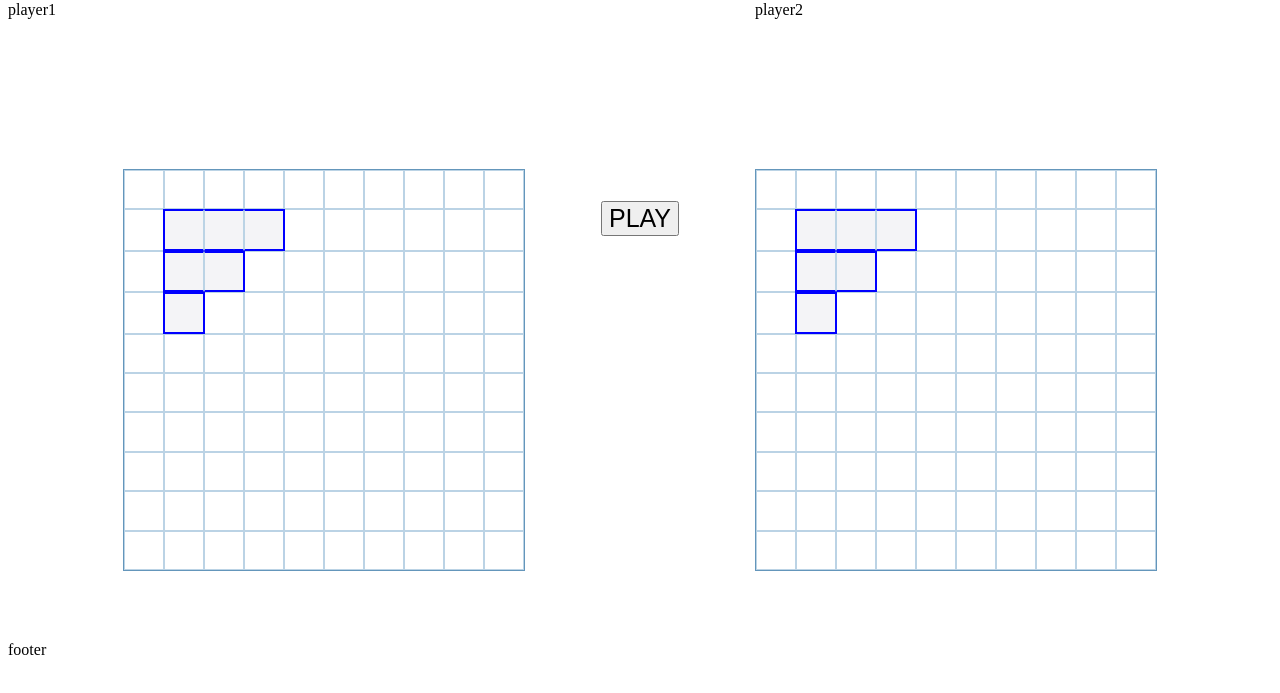
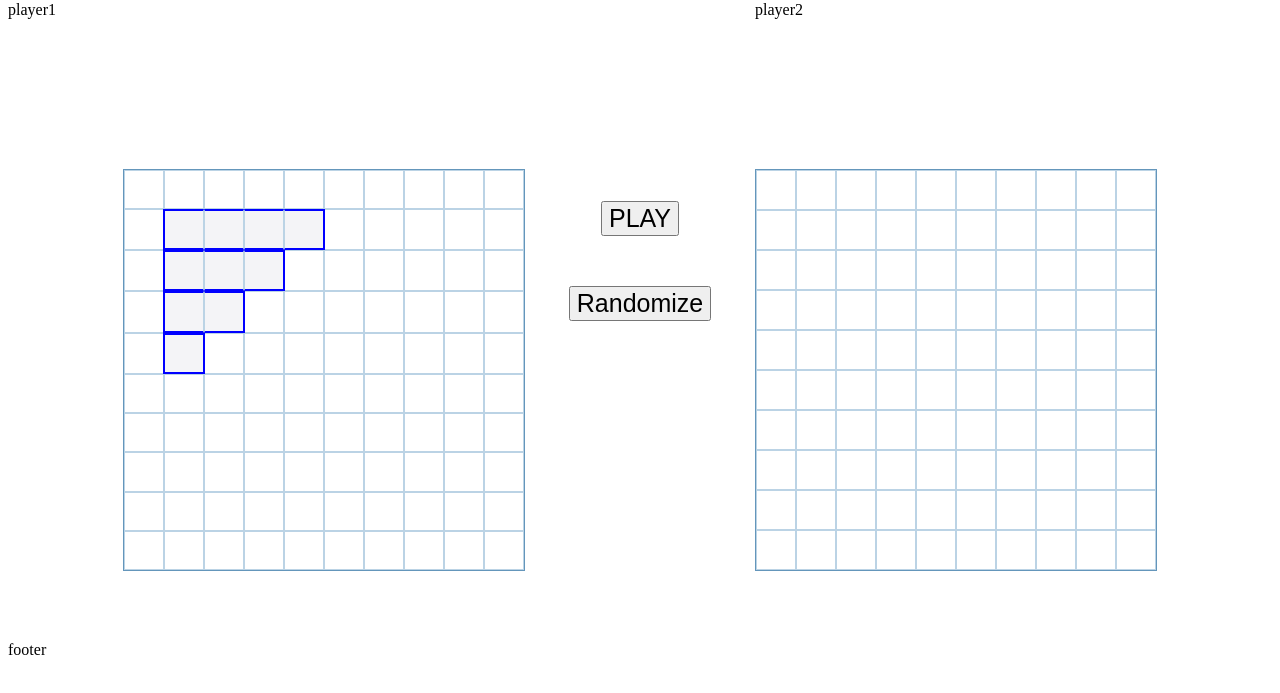
Before and after one commit to singhutp-glitch/battleship, a website built with webpack: page src/template.html in a window 1280 px wide. Shown: the part 79-772 px from the top of the page. Built offline with nearby package versions, Linux system fonts and the light colour scheme.

Commit message:
Make first ship  orientation list

```diff
--- a/src/index.js
+++ b/src/index.js
@@ -1,3 +1,4 @@
+import Position from "./shipPositions";
 import "./styles.css";
 
 const Player=require('./player');
@@ -9,6 +10,7 @@ class NewGame{
     isGameOver=false;
     constructor()
     {
+        this.orientationList=this.makeOrientations();
         this.domElement=new DOM;
         this.board1=document.querySelector('.board1');
         this.board2=document.querySelector('.board2');
@@ -18,8 +20,12 @@ class NewGame{
 
         this.player1=new Player(1);
         this.player2=new Player(0);
-        this.setup(this.player1,this.board1);
-        this.setup(this.player2,this.board2);
+        this.setOrientation(this.orientationList[0],this.player1);
+        this.showOrientation(this.orientationList[0],this.board1);
+        this.setOrientation(this.orientationList[0],this.player2);
+
+        // this.setup(this.player1,this.board1);
+        // this.setup(this.player2,this.board2);
         this.playBtn=document.querySelector('button.play');
         this.playBtn.addEventListener('click',()=>{
             this.playBtn.remove();
@@ -128,7 +134,34 @@ class NewGame{
     gameOver(winner)
     {
         this.isGameOver=true;
-        this.domElement.setMessage('player'+winner+' wins');
+        this.domElement.setMessage('Player'+winner+' wins');
+    }
+    makeOrientations()
+    {
+        const orientationList=[];
+        const orientation=[];
+        orientation.push(new Position([1,1],4,1));
+        orientation.push(new Position([2,1],3,1));
+        orientation.push(new Position([3,1],2,1));
+        orientation.push(new Position([4,1],1,1));
+        orientationList.push(orientation);
+        return orientationList
+    }
+    setOrientation(orientation,player)
+    {
+        for(let position of orientation)
+        {
+            player.gameBoard.placeShip(position.start,position.length
+                ,position.direction);
+        }
+    }
+    showOrientation(orientation,board)
+    {
+        for(let position of orientation)
+        {
+            this.domElement.placeShip(board,position.start,position.length
+                ,position.direction);
+        }
     }
 }
 //main
--- /dev/null
+++ b/src/shipPositions.js
@@ -0,0 +1,11 @@
+
+class Position{
+    constructor(start,length,direction)
+    {
+        this.start=start;
+        this.length=length;
+        this.direction=direction;
+    }
+}
+
+module.exports=Position;
--- a/src/styles.css
+++ b/src/styles.css
@@ -20,6 +20,13 @@ button.play{
   margin-left:auto;
   margin-right: auto;
   font-size: 25px;
+}
+button.placeShip{
+  font-size: 25px;
+   display: block;
+  margin-left:auto;
+  margin-right: auto;
+  margin-top: 50px;;
 }
 div.messBox{
   margin-top: 200px;
--- a/src/template.html
+++ b/src/template.html
@@ -12,6 +12,7 @@
     </div>
     <div class="buffer">
       <button class="play">PLAY</button>
+      <button class="placeShip">Randomize</button>
     </div>
     <div class="player2">player2
        <div class="board2"></div>
```
